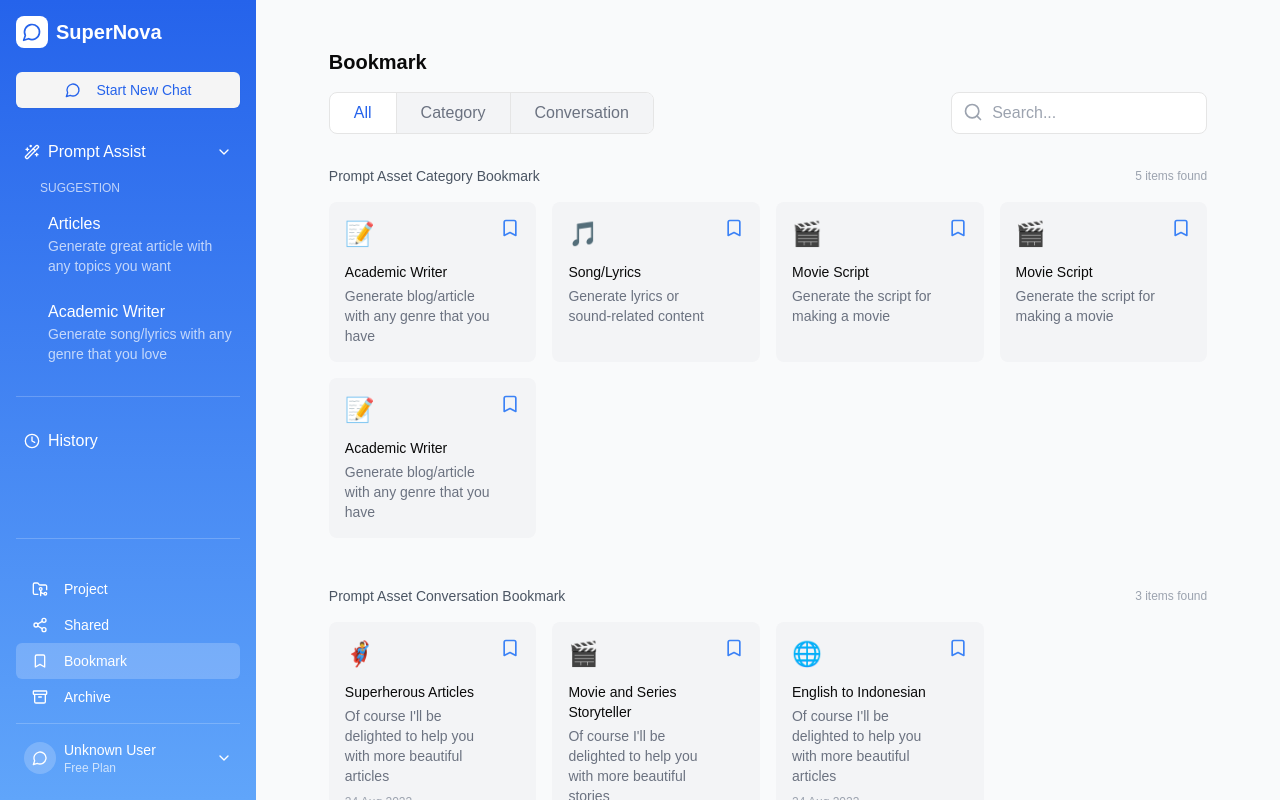
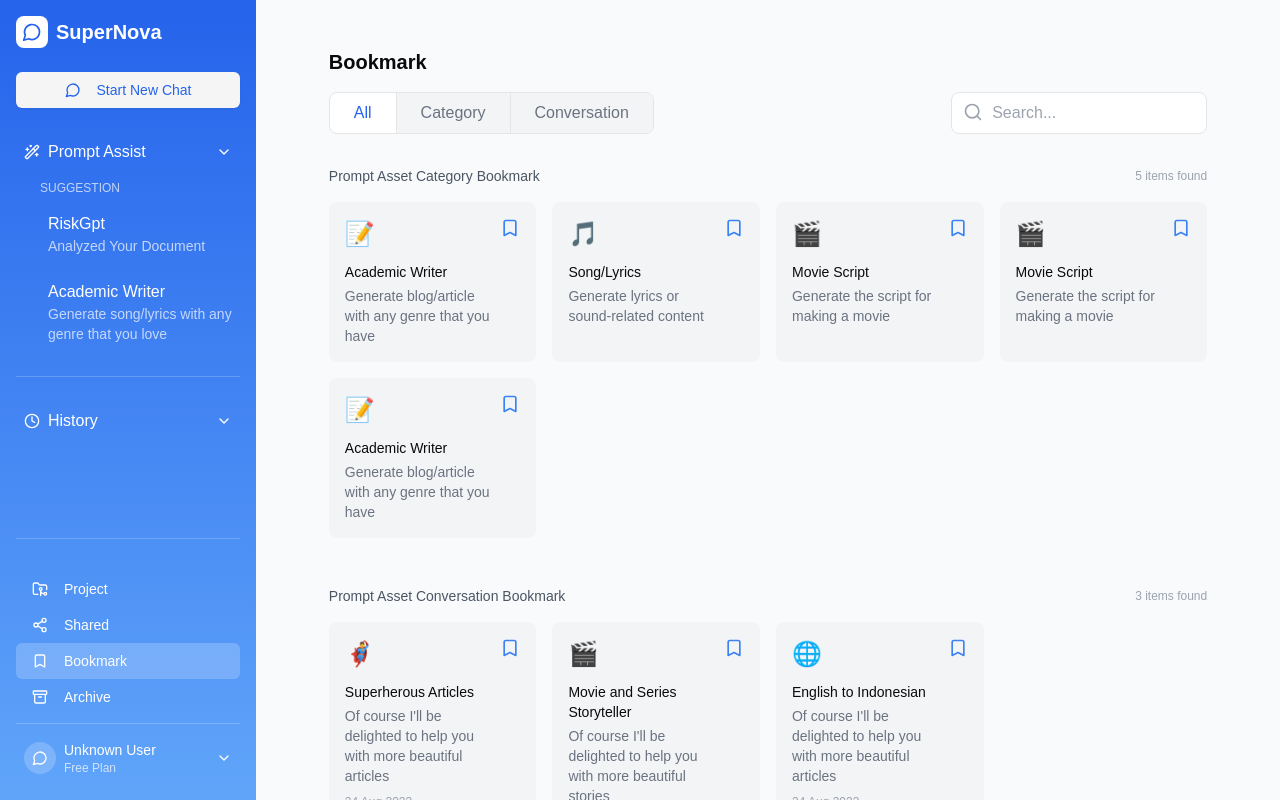
Before and after one commit to arbab-kamal/nova, a Next.js app: page /chat/bookmark in a window 1280 px wide. Built offline with nearby package versions, Linux system fonts and the light colour scheme; no server answers.

Commit message:
small change

```diff
--- a/src/components/global/sidebar/index.tsx
+++ b/src/components/global/sidebar/index.tsx
@@ -139,9 +139,9 @@ const Sidebar = () => {
               </div>
               <div className="space-y-2">
                 <div className="ml-6 hover:bg-white/10 rounded-md p-2 cursor-pointer">
-                  <div className="font-medium">Articles</div>
+                  <div className="font-medium">RiskGpt</div>
                   <div className="text-sm text-white/70">
-                    Generate great article with any topics you want
+                    Analyzed Your Document
                   </div>
                 </div>
                 <div className="ml-6 hover:bg-white/10 rounded-md p-2 cursor-pointer">
@@ -159,20 +159,29 @@ const Sidebar = () => {
 
         {/* History Section */}
         <div>
-          <Link href="/chat/history">
-            <button
-              className={`flex items-center justify-between w-full mb-2 p-2 rounded-md ${
-                pathname === "/chat/history"
-                  ? "bg-white/20"
-                  : "hover:bg-white/10"
-              }`}
-            >
+          <button
+            className={`flex items-center justify-between w-full mb-2 p-2 rounded-md ${
+              pathname === "/chat/history" ? "bg-white/20" : "hover:bg-white/10"
+            }`}
+          >
+            <Link href="/chat/history">
               <div className="flex items-center gap-2">
                 <Clock className="w-4 h-4" />
                 <span className="font-medium">History</span>
               </div>
-            </button>
-          </Link>
+            </Link>
+            {isHistoryOpen ? (
+              <ChevronDown
+                className="w-4 h-4"
+                onClick={() => setIsHistoryOpen(!isHistoryOpen)}
+              />
+            ) : (
+              <ChevronUp
+                className="w-4 h-4"
+                onClick={() => setIsHistoryOpen(!isHistoryOpen)}
+              />
+            )}
+          </button>
         </div>
       </div>
 
```
